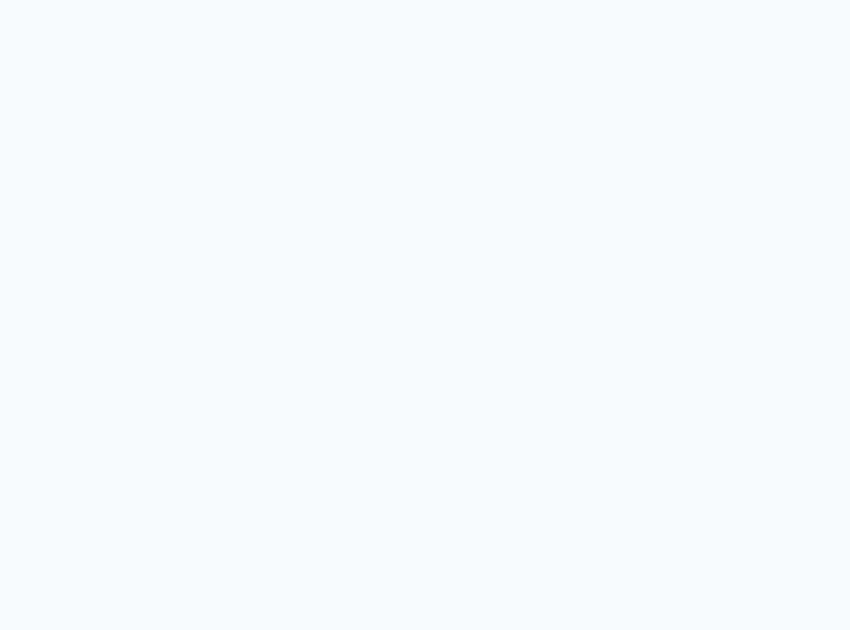
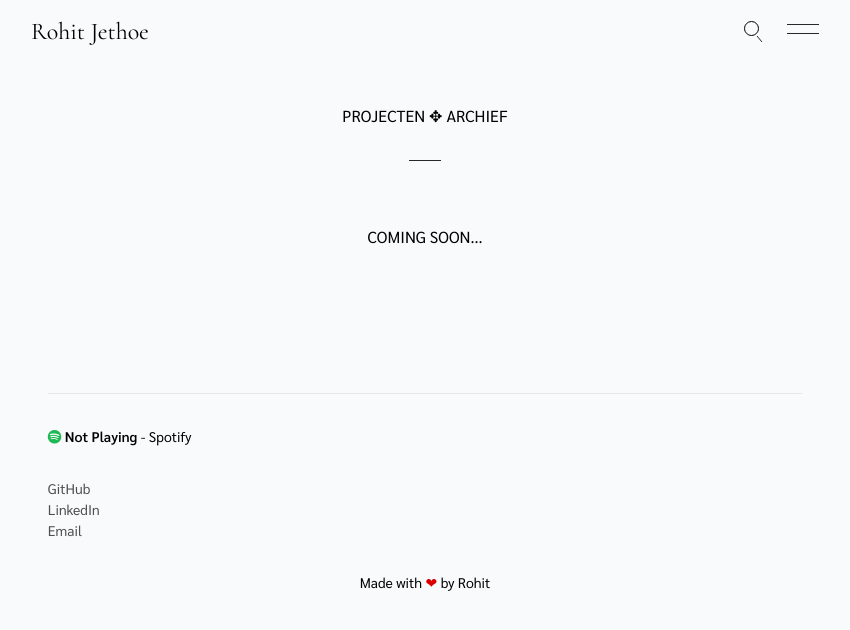
Before and after one commit to rohitjethoe/ikke, a Vue app: page /archief in a window 1280 px wide. Before the commit this address had no page. Shown: the top 630 px of the page, without its empty margins (215-1065 px from the left). Built offline with nearby package versions, Linux system fonts and the light colour scheme; no server answers.

Commit message:
404 + archief.

```diff
--- /dev/null
+++ b/src/views/Archief.vue
@@ -0,0 +1,24 @@
+<template>
+    <Layout>
+        <div>
+            <h1 class="text-center pt-10 pb-4 text-md">
+                PROJECTEN ✥ ARCHIEF
+            </h1>
+            <div class="w-8 h-px m-4 bg-primary mx-auto"></div>
+            <div class="text-center pt-12 uppercase">
+                Coming soon...
+            </div>
+        </div>
+    </Layout>
+</template>
+
+<script>
+import Layout from '@/layouts/Layout.vue'
+
+export default {
+    name: 'Archief',
+    components: {
+        Layout,
+    }
+}
+</script>
--- /dev/null
+++ b/src/views/Error.vue
@@ -0,0 +1,25 @@
+<template>
+    <Layout>
+        <main class="mx-auto w-full max-w-7xl px-6 py-24 sm:py-32 lg:col-span-2 lg:col-start-1 lg:row-start-2 lg:px-8">
+            <div class="max-w-lg">
+                <p class="text-base font-semibold leading-8 text-sexyGreen">404</p>
+                <h1 class="mt-4 text-3xl font-bold tracking-tight text-primary sm:text-5xl">Pagina niet gevonden</h1>
+                <p class="mt-6 text-base leading-7 text-gassyGray">Sorry, we couldn’t find the page you’re looking for.</p>
+                <div class="mt-10">
+                <a href="#" class="text-sm font-semibold leading-7 text-sexyGreen"><span aria-hidden="true">&larr;</span> Back to home</a>
+                </div>
+            </div>
+        </main>
+    </Layout>
+</template>
+
+<script>
+import Layout from '@/layouts/Layout.vue'
+
+export default {
+    name: 'Archief',
+    components: {
+        Layout,
+    }
+}
+</script>
```
Also changed, not shown: src/main.js (+8 -4 lines).
